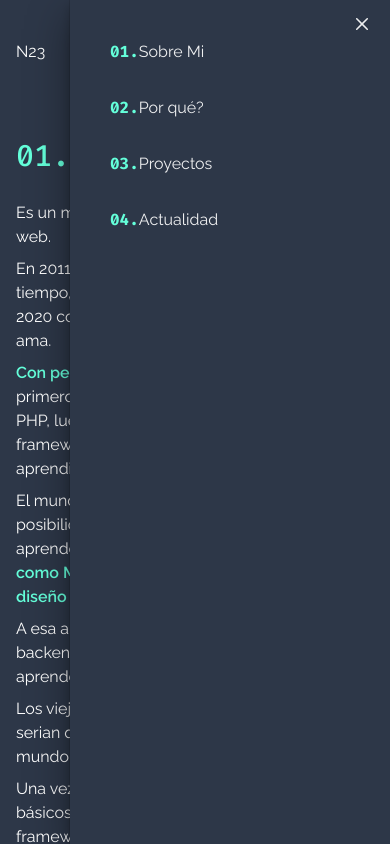
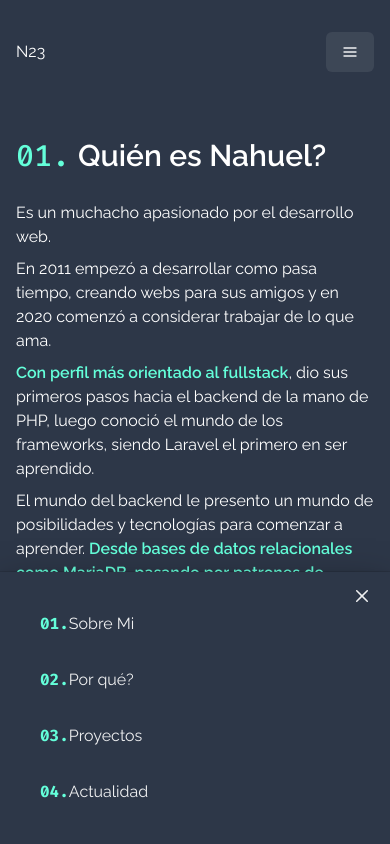
Before and after one commit to nahuelDev23/myPageCv, a Next.js app: page / in a window 390 px wide. Both pictures are taken after a click on the button 350 px from the left and 52 px from the top of the page. Shown: the top 844 px of the page. Built offline with nearby package versions, Linux system fonts and the light colour scheme.

Commit message:
drawer to bottom

```diff
--- a/components/ui/navBar/NavBarMobileDrawer.tsx
+++ b/components/ui/navBar/NavBarMobileDrawer.tsx
@@ -15,8 +15,8 @@ interface Props {
 
 export const NavBarMobileDrawer = ({ isOpen, onClose }: Props) => {
   return (
-    <Drawer isOpen={isOpen} size="xs" onClose={onClose}>
-      <DrawerContent pt="8">
+    <Drawer isOpen={isOpen} placement="bottom" size="xs" onClose={onClose}>
+      <DrawerContent py="8">
         <DrawerCloseButton aria-label="closeDrawer" />
         <DrawerBody>
           <UnorderedList
```
